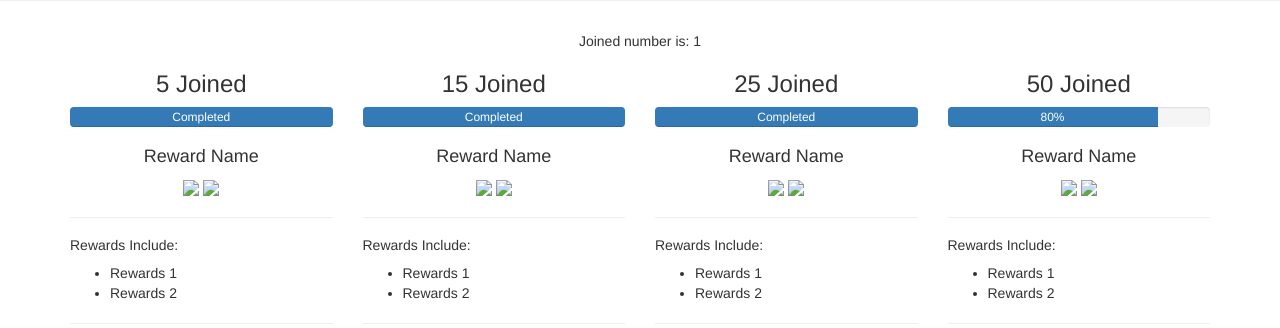
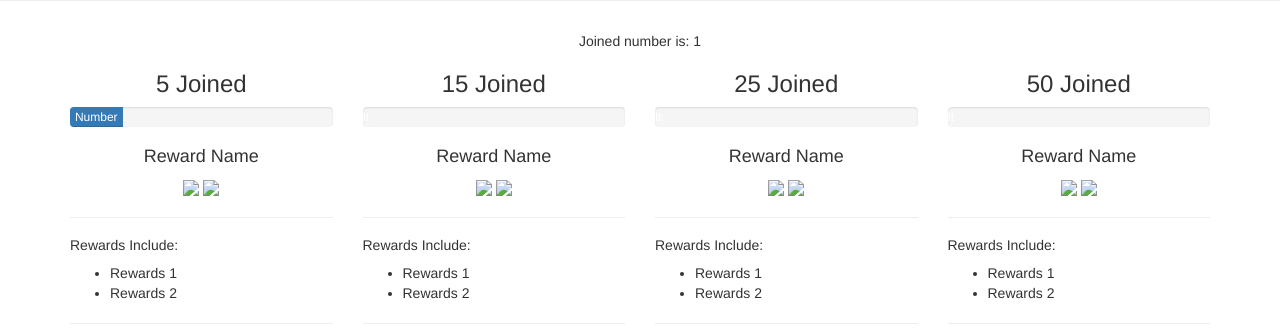
Before and after one commit to praneethkumarpidugu/launchwithcode, a Django app: template templates/share.html in a window 1280 px wide. Shown: the part 846-1174 px from the top of the page. Run offline with Django 3.2, Linux system fonts and the light colour scheme; the template is opened without the code that fills it: most values are stand-ins (such as "Sample title", 1, 10 or a date in 2020); some libraries are stand-ins or nearby versions.

Commit message:
added jquery function to text and progressBarId

```diff
--- a/templates/share.html
+++ b/templates/share.html
@@ -2,30 +2,43 @@
 {% load staticfiles %}
 {% block jquery %}
 
-$signUpCount = 45;
+$signUpCount = {{ count }};
 //$(".progress-bar").css("width", "80%").attr("aria-valuenow", "80").text("80%");
 
 function completedBlock(progressBarId){
     $(progressBarId).css("width", "100%").attr("aria-valuenow", "100").text("Completed");
-}
+};
 
+function setNewPerc(progressBarId, percetNum, newText){
+    $(progressBarId).css("width", percetNum + "%").attr("aria-valuenow", percetNum)
+
+    if (percetNum < 50) {
+        //$(progressBarId).text("your Custom text");
+        $(progressBarId).text(newText);
+    } else {
+        $(progressBarId).text(newText);
+    }
+};
 if($signUpCount == 0){
 
 }
-else if($signUpCount > 0 && $signUpCount <= 5){
+else if($signUpCount > 0 && $signUpCount < 5){
     $newPercent = $signUpCount/5 * 100;
-    $("#count5").css("width", $newPercent + "%").attr("aria-valuenow", $newPercent).text($newPercent + "%");
+    setNewPerc("#count5", $newPercent, "Number of Friends: " + $signUpCount);
+
 }else if($signUpCount>=5 && $signUpCount < 15){
     completedBlock("#count5");
     $newCount = $signUpCount - 5
     $newPercent = $newCount/(15-5) * 100;
-    $("#count15").css("width", $newPercent + "%").attr("aria-valuenow", $newPercent).text($newPercent + "%");
+    setNewPerc("#count15", $newPercent, "Number of Friends: " + $signUpCount);
+
 }else if($signUpCount >=15 && $signUpCount < 25){
     completedBlock("#count5");
     completedBlock("#count15");
     $newCount = $signUpCount - 15;
     $newPercent = $newCount/(25-15) * 100;
-    $("#count25").css("width", $newPercent + "%").attr("aria-valuenow", $newPercent).text($newPercent + "%");
+    setNewPerc("#count25", $newPercent, "Number of Friends: " + $signUpCount);
+
 }else if($signUpCount >= 25 && $signUpCount < 50){
     completedBlock("#count5");
     completedBlock("#count15");
@@ -33,8 +46,13 @@ else if($signUpCount > 0 && $signUpCount <= 5){
 
     $newCount = $signUpCount - 25;
     $newPercent = $newCount/(50-25) * 100;
-    $("#count50").css("width", $newPercent + "%").attr("aria-valuenow", $newPercent).text($newPercent + "%");
+    setNewPerc("#count50", $newPercent, "Number of Friends: " + $signUpCount);
+
 }else{
+    completedBlock("#count5");
+    completedBlock("#count15");
+    completedBlock("#count25");
+    completedBlock("#count50");
 
 }
 {% endblock %}
```
Also changed, not shown: db.sqlite3.
